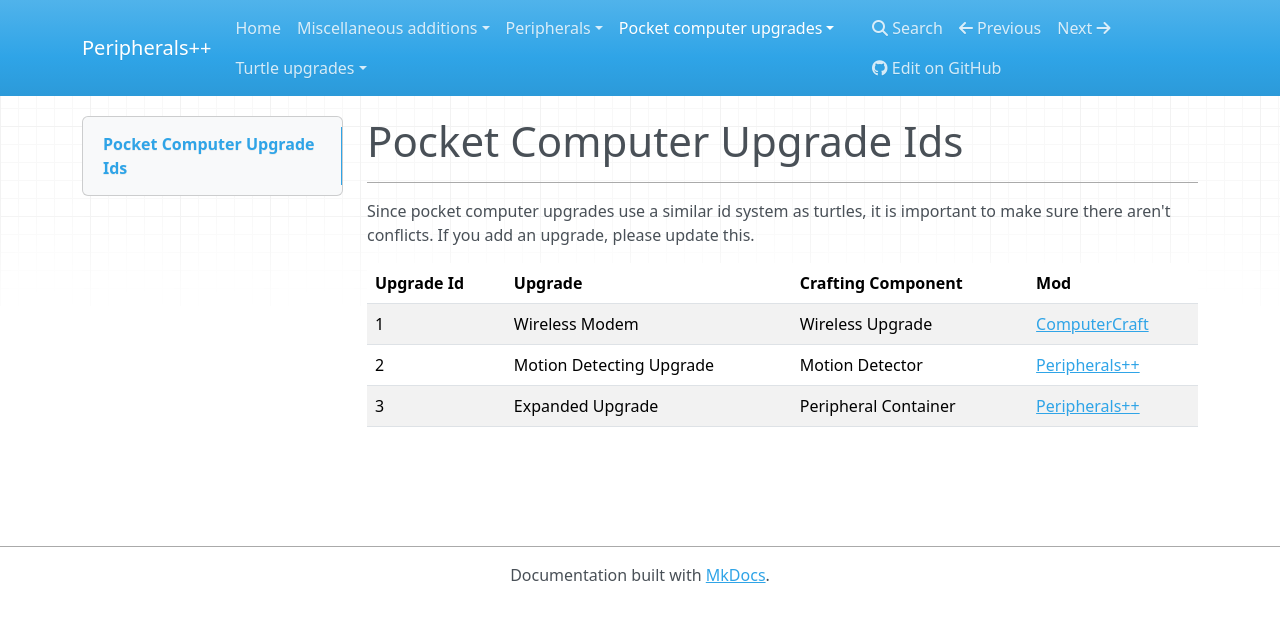
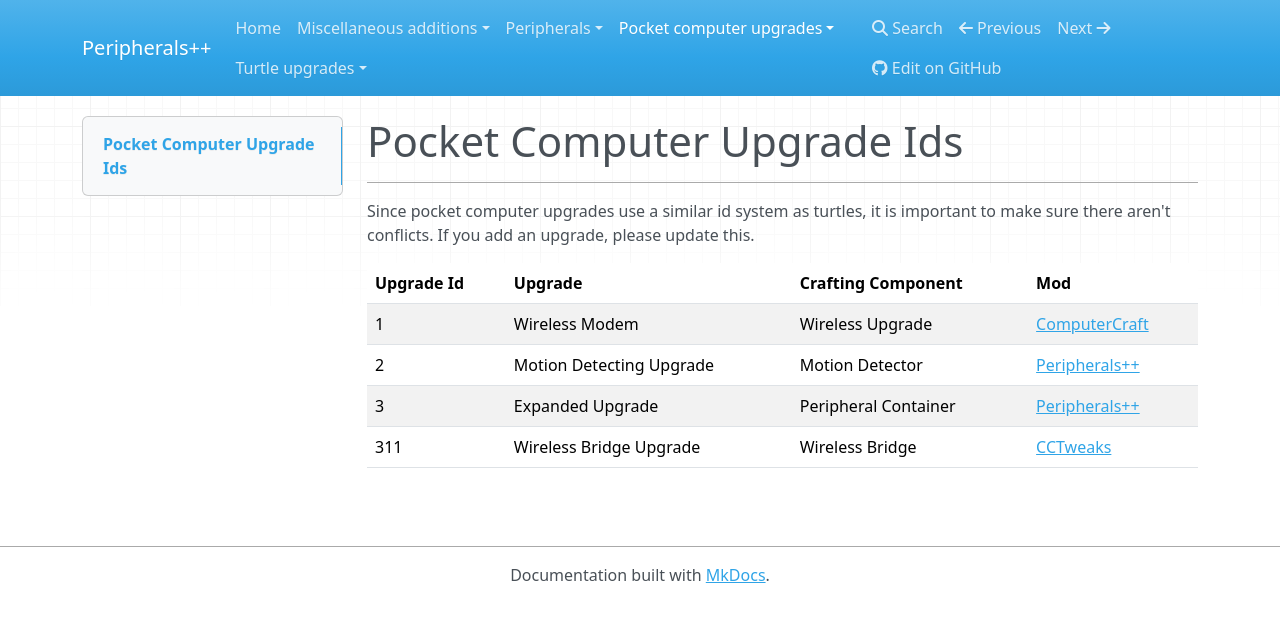
Before and after one commit to austinv11/PeripheralsPlusPlus, an MkDocs documentation site: the page built from docs/pocket_computer_upgrades/pocket_computer_upgrade_ids.md, in a window 1280 px wide. Shown: the top 622 px of the page. Built offline with MkDocs 1.6.1, drawn with Linux system fonts in a browser that asks for light colours; nearby versions of some CDN libraries.

Commit message:
Add Wireless Bridge
See SquidDev-CC/CC-Tweaks#56

```diff
--- a/docs/pocket_computer_upgrades/pocket_computer_upgrade_ids.md
+++ b/docs/pocket_computer_upgrades/pocket_computer_upgrade_ids.md
@@ -8,3 +8,4 @@ Since pocket computer upgrades use a similar id system as turtles, it is importa
 |1|Wireless Modem|Wireless Upgrade|[ComputerCraft](http://computercraft.info)|
 |2|Motion Detecting Upgrade|Motion Detector|[Peripherals++](http://www.computercraft.info/forums2/index.php?/topic/20903-)|
 |3|Expanded Upgrade|Peripheral Container|[Peripherals++](http://www.computercraft.info/forums2/index.php?/topic/20903-)|
+|311|Wireless Bridge Upgrade|Wireless Bridge|[CCTweaks](http://www.computercraft.info/forums2/index.php?/topic/21987-)|
```
